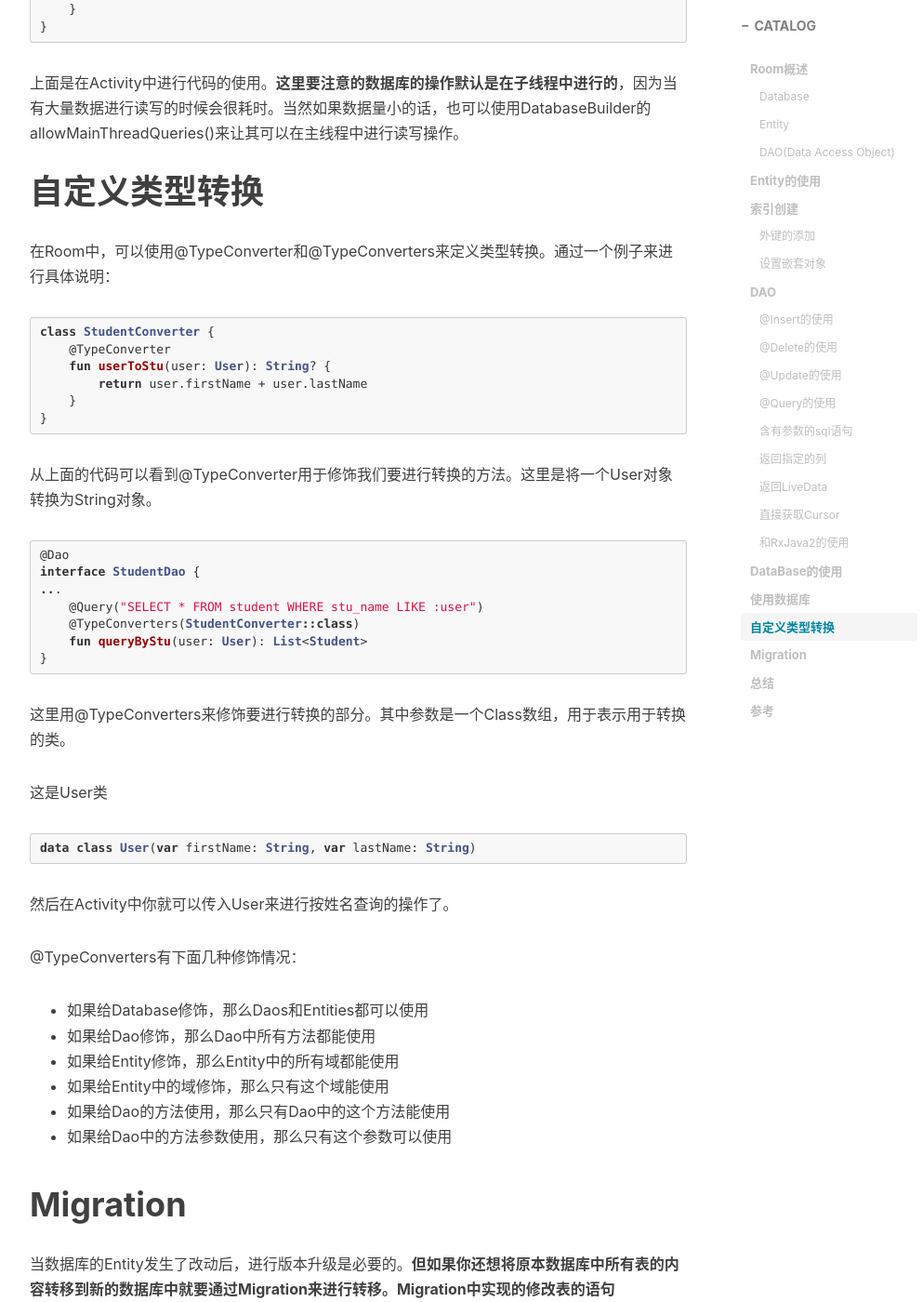
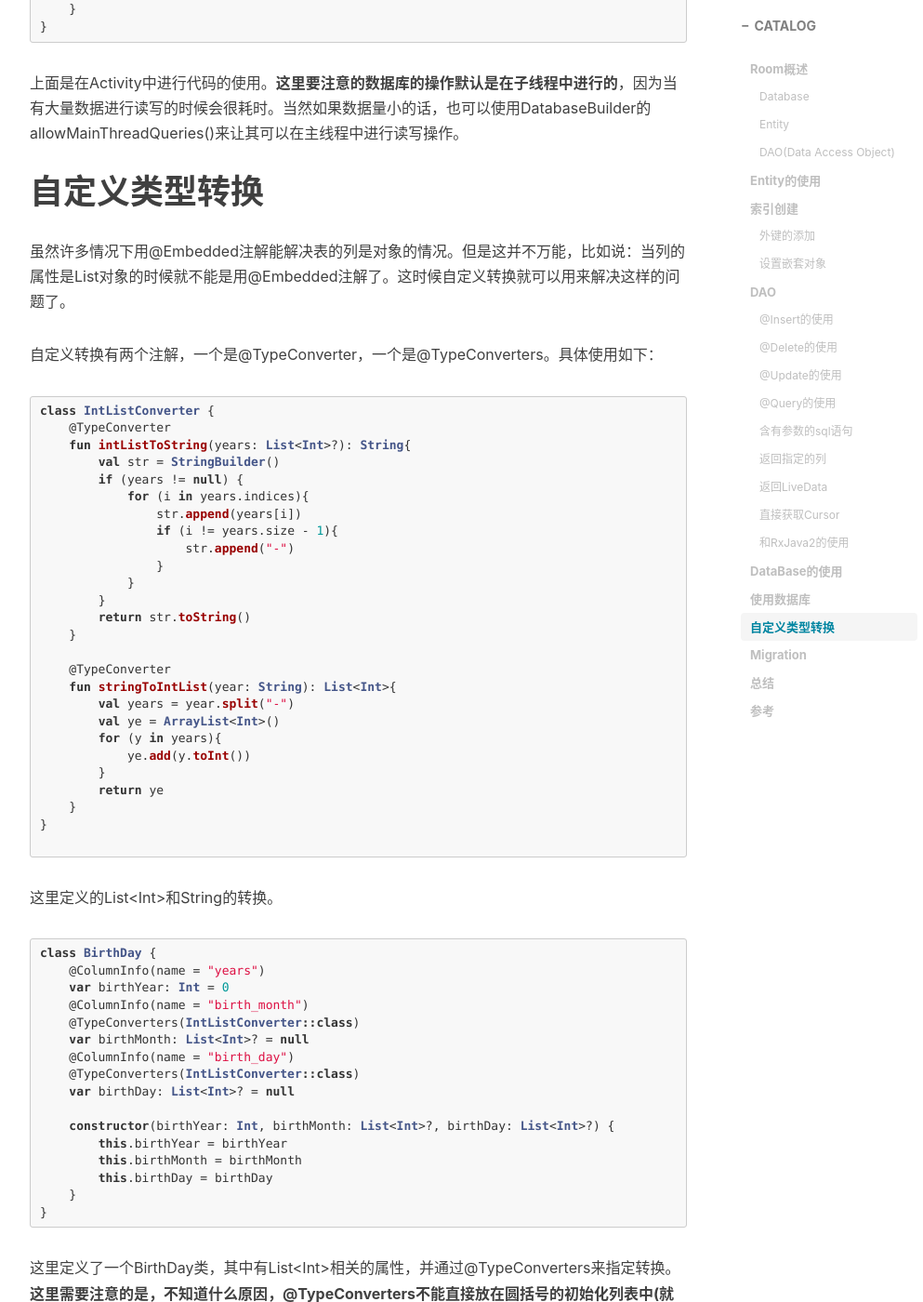
Before and after one commit to Anriku/Anriku.github.io, a Jekyll site: the page built from _posts/2018-08-07-Android数据库神器之Room.md, in a window 1280 px wide and 1400 px high, scrolled down 8837 px. Shown: the whole window at 93% size, without its empty margins (233-1226 px from the left). Built offline with Jekyll 4.4.1, drawn with Linux system fonts in a browser that asks for light colours; nearby versions of some CDN libraries; comment, search, counter and statistics services are not loaded; some of the changed text lies outside the part shown.

Commit message:
Room的TypeConverter修改

````diff
--- a/_posts/2018-08-07-Android数据库神器之Room.md
+++ b/_posts/2018-08-07-Android数据库神器之Room.md
@@ -421,46 +421,80 @@ class RoomActivity : AppCompatActivity() {
 
 # 自定义类型转换
 
-在Room中，可以使用@TypeConverter和@TypeConverters来定义类型转换。通过一个例子来进行具体说明：
+虽然许多情况下用@Embedded注解能解决表的列是对象的情况。但是这并不万能，比如说：当列的属性是List对象的时候就不能是用@Embedded注解了。这时候自定义转换就可以用来解决这样的问题了。
+
+
+
+自定义转换有两个注解，一个是@TypeConverter，一个是@TypeConverters。具体使用如下：
 
 ```kotlin
-class StudentConverter {
+class IntListConverter {
     @TypeConverter
-    fun userToStu(user: User): String? {
-        return user.firstName + user.lastName
+    fun intListToString(years: List<Int>?): String{
+        val str = StringBuilder()
+        if (years != null) {
+            for (i in years.indices){
+                str.append(years[i])
+                if (i != years.size - 1){
+                    str.append("-")
+                }
+            }
+        }
+        return str.toString()
+    }
+
+    @TypeConverter
+    fun stringToIntList(year: String): List<Int>{
+        val years = year.split("-")
+        val ye = ArrayList<Int>()
+        for (y in years){
+            ye.add(y.toInt())
+        }
+        return ye
+    }
+}
+
+```
+
+这里定义的List&lt;Int&gt;和String的转换。
+
+```kotlin
+class BirthDay {
+    @ColumnInfo(name = "years")
+    var birthYear: Int = 0
+    @ColumnInfo(name = "birth_month")
+    @TypeConverters(IntListConverter::class)
+    var birthMonth: List<Int>? = null
+    @ColumnInfo(name = "birth_day")
+    @TypeConverters(IntListConverter::class)
+    var birthDay: List<Int>? = null
+
+    constructor(birthYear: Int, birthMonth: List<Int>?, birthDay: List<Int>?) {
+        this.birthYear = birthYear
+        this.birthMonth = birthMonth
+        this.birthDay = birthDay
     }
 }
 ```
 
-从上面的代码可以看到@TypeConverter用于修饰我们要进行转换的方法。这里是将一个User对象转换为String对象。
-
-```kotlin
-@Dao
-interface StudentDao {
-...
-    @Query("SELECT * FROM student WHERE stu_name LIKE :user")
-    @TypeConverters(StudentConverter::class)
-    fun queryByStu(user: User): List<Student>
-}
-```
-
-这里用@TypeConverters来修饰要进行转换的部分。其中参数是一个Class数组，用于表示用于转换的类。
+这里定义了一个BirthDay类，其中有List&lt;Int&gt;相关的属性，并通过@TypeConverters来指定转换。**这里需要注意的是，不知道什么原因，@TypeConverters不能直接放在圆括号的初始化列表中(就行前面最简单的Entity那样的定义)，必须这样的定义**
 
 
 
-这是User类
+下面是Student表需要进行的修改:
 
 ```kotlin
-data class User(var firstName: String, var lastName: String)
+...
+class Student(...
+              @Embedded
+              var birthDay: BirthDay)
 ```
+
+这样存储的时候就能将List转换为String进行存储。取出来的时候自动转换为List。
 
 
 
-然后在Activity中你就可以传入User来进行按姓名查询的操作了。
-
-
-
-@TypeConverters有下面几种修饰情况：
+**@TypeConverters有下面几种修饰情况：**
 
 * 如果给Database修饰，那么Daos和Entities都可以使用
 * 如果给Dao修饰，那么Dao中所有方法都能使用
````
Also changed, not shown: 1 other file.
